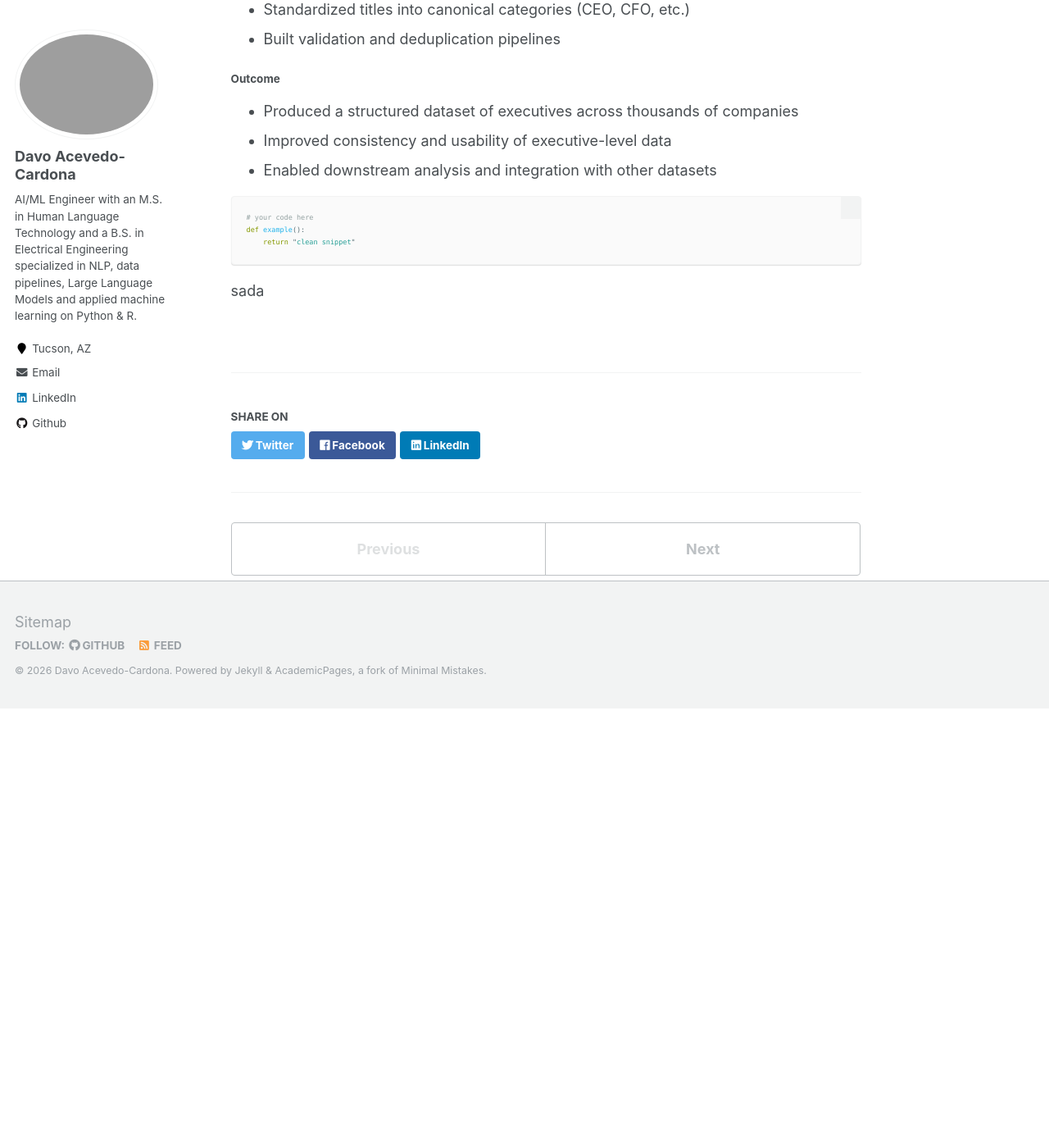
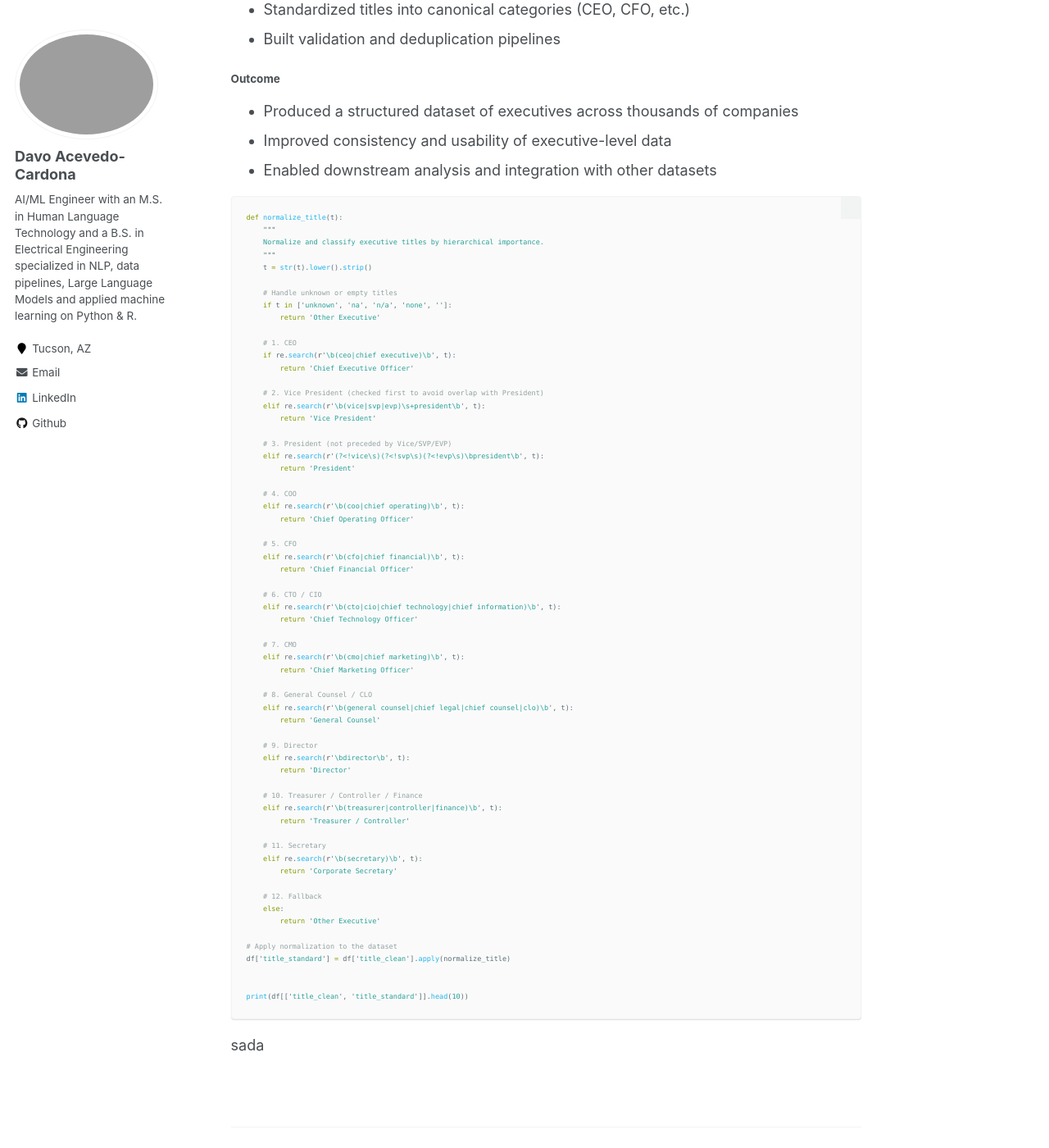
Before and after one commit to lldavoll/lldavoll.github.io, a Jekyll site: the page built from _portfolio/good_unite_us_intership.md, in a window 1280 px wide and 1400 px high, scrolled down 5379 px. Shown: the whole window at 82% size. Built offline with Jekyll 4.4.1, drawn with Linux system fonts in a browser that asks for light colours; before the commit the page ends 6243 px from its top, so only the background shows below that.

Commit message:
Update good_unite_us_intership.md

````diff
--- a/_portfolio/good_unite_us_intership.md
+++ b/_portfolio/good_unite_us_intership.md
@@ -145,9 +145,69 @@ This project focused on extracting and structuring executive-level information f
 - Enabled downstream analysis and integration with other datasets
 
 ```python
-# your code here
-def example():
-    return "clean snippet"
+def normalize_title(t):
+    """
+    Normalize and classify executive titles by hierarchical importance.
+    """
+    t = str(t).lower().strip()
+
+    # Handle unknown or empty titles
+    if t in ['unknown', 'na', 'n/a', 'none', '']:
+        return 'Other Executive'
+
+    # 1. CEO
+    if re.search(r'\b(ceo|chief executive)\b', t):
+        return 'Chief Executive Officer'
+
+    # 2. Vice President (checked first to avoid overlap with President)
+    elif re.search(r'\b(vice|svp|evp)\s+president\b', t):
+        return 'Vice President'
+
+    # 3. President (not preceded by Vice/SVP/EVP)
+    elif re.search(r'(?<!vice\s)(?<!svp\s)(?<!evp\s)\bpresident\b', t):
+        return 'President'
+
+    # 4. COO
+    elif re.search(r'\b(coo|chief operating)\b', t):
+        return 'Chief Operating Officer'
+
+    # 5. CFO
+    elif re.search(r'\b(cfo|chief financial)\b', t):
+        return 'Chief Financial Officer'
+
+    # 6. CTO / CIO
+    elif re.search(r'\b(cto|cio|chief technology|chief information)\b', t):
+        return 'Chief Technology Officer'
+
+    # 7. CMO
+    elif re.search(r'\b(cmo|chief marketing)\b', t):
+        return 'Chief Marketing Officer'
+
+    # 8. General Counsel / CLO
+    elif re.search(r'\b(general counsel|chief legal|chief counsel|clo)\b', t):
+        return 'General Counsel'
+
+    # 9. Director
+    elif re.search(r'\bdirector\b', t):
+        return 'Director'
+
+    # 10. Treasurer / Controller / Finance
+    elif re.search(r'\b(treasurer|controller|finance)\b', t):
+        return 'Treasurer / Controller'
+
+    # 11. Secretary
+    elif re.search(r'\b(secretary)\b', t):
+        return 'Corporate Secretary'
+
+    # 12. Fallback
+    else:
+        return 'Other Executive'
+
+# Apply normalization to the dataset
+df['title_standard'] = df['title_clean'].apply(normalize_title)
+
+
+print(df[['title_clean', 'title_standard']].head(10))
 ```
 
 sada
````
